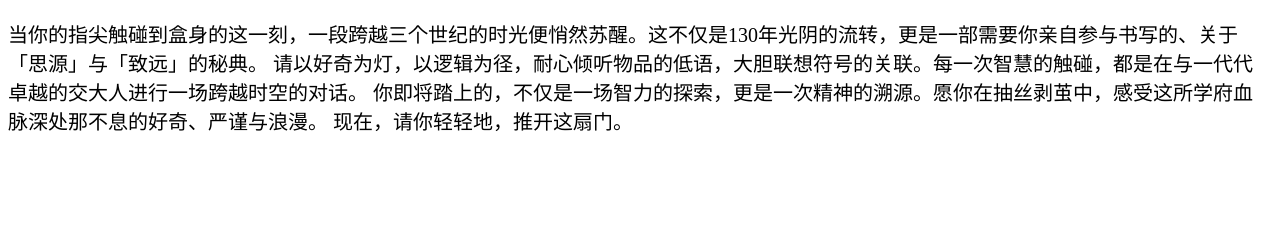
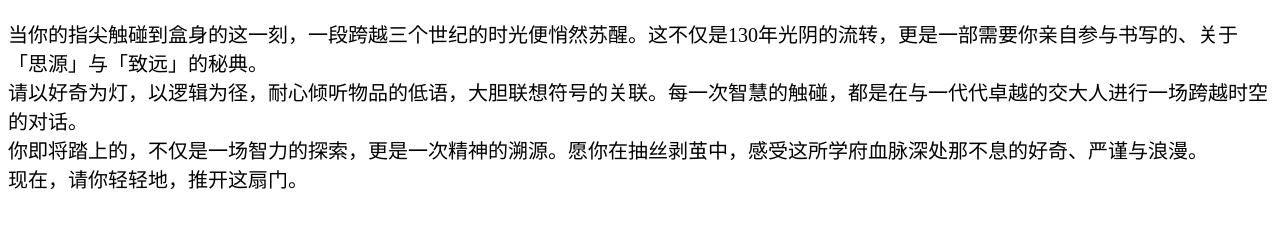
Before and after one commit to HZY17alpha/HZY17alpha.github.io, a plain HTML site: page index.html in a window 1280 px wide. Shown: the part 70-298 px from the top of the page. Drawn offline with Linux system fonts and the light colour scheme.

Commit message:
Add files via upload

```diff
--- a/index.html
+++ b/index.html
@@ -15,11 +15,11 @@
 </head>
 <body>
     <h1>致探索者：</h1>
-    <p>当你的指尖触碰到盒身的这一刻，一段跨越三个世纪的时光便悄然苏醒。这不仅是130年光阴的流转，更是一部需要你亲自参与书写的、关于「思源」与「致远」的秘典。
+    <p>当你的指尖触碰到盒身的这一刻，一段跨越三个世纪的时光便悄然苏醒。这不仅是130年光阴的流转，更是一部需要你亲自参与书写的、关于「思源」与「致远」的秘典。<br>
 
-请以好奇为灯，以逻辑为径，耐心倾听物品的低语，大胆联想符号的关联。每一次智慧的触碰，都是在与一代代卓越的交大人进行一场跨越时空的对话。
+请以好奇为灯，以逻辑为径，耐心倾听物品的低语，大胆联想符号的关联。每一次智慧的触碰，都是在与一代代卓越的交大人进行一场跨越时空的对话。<br>
 
-你即将踏上的，不仅是一场智力的探索，更是一次精神的溯源。愿你在抽丝剥茧中，感受这所学府血脉深处那不息的好奇、严谨与浪漫。
+你即将踏上的，不仅是一场智力的探索，更是一次精神的溯源。愿你在抽丝剥茧中，感受这所学府血脉深处那不息的好奇、严谨与浪漫。<br>
 
 现在，请你轻轻地，推开这扇门。</p>
 </body>
```
